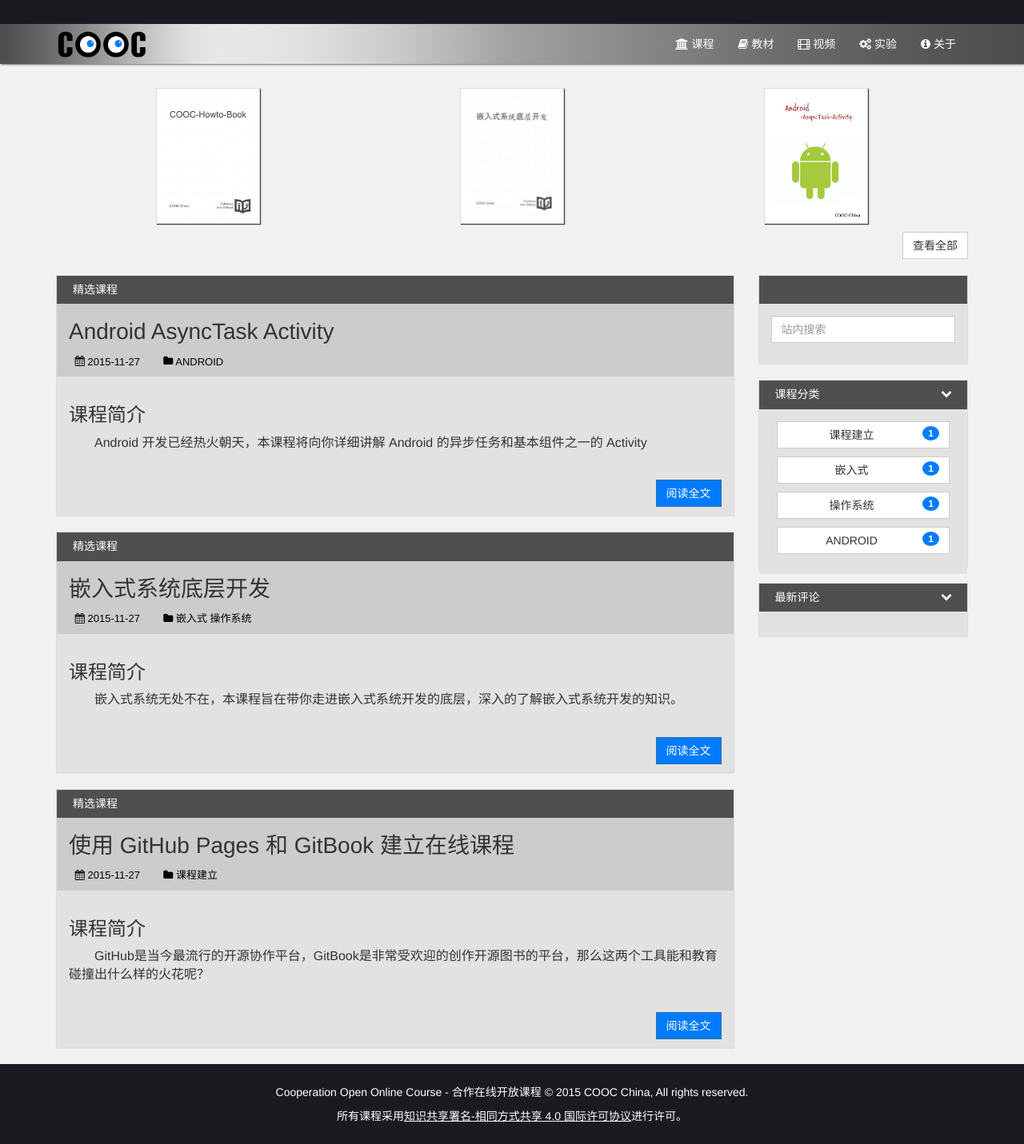
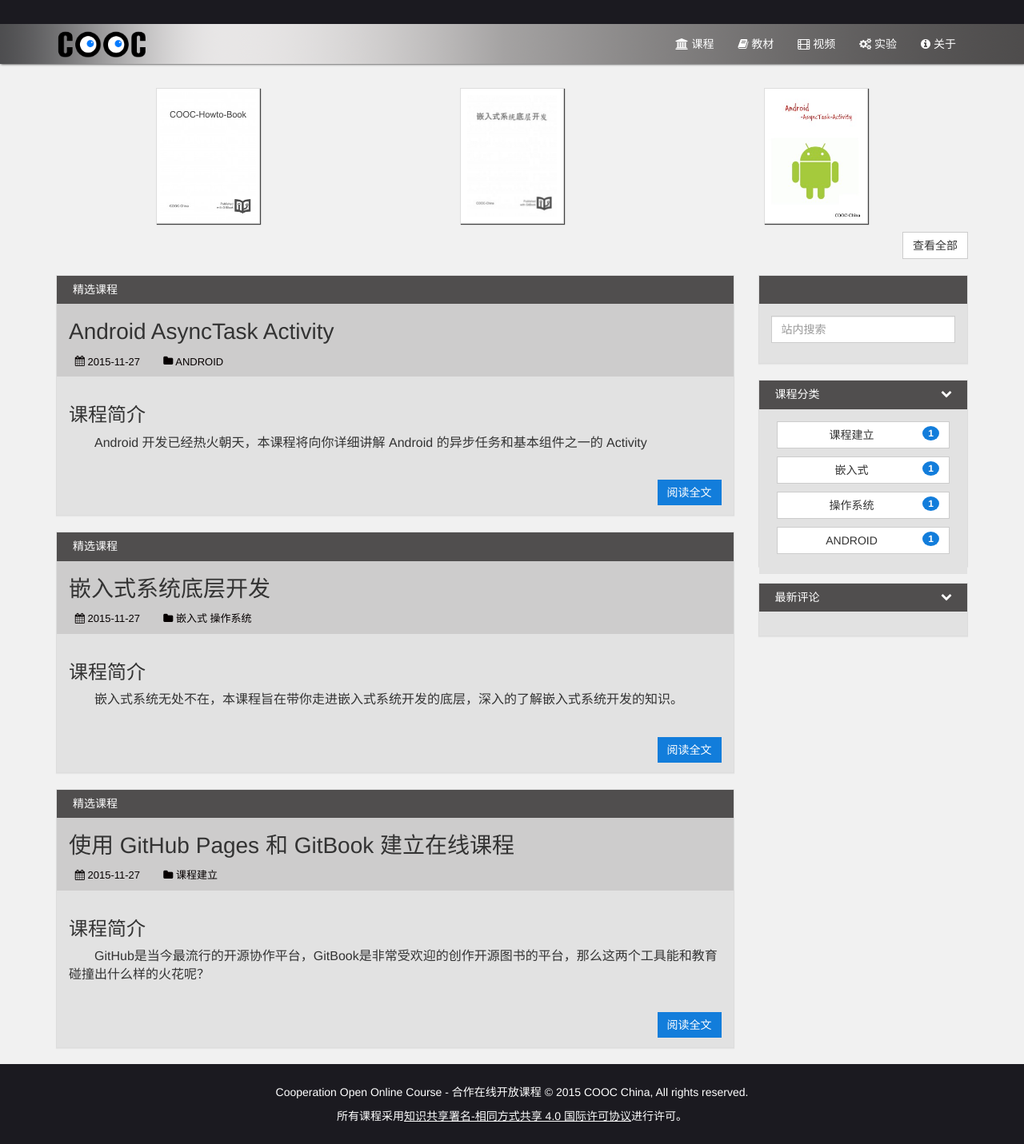
Before and after one commit to COOC-China/cooc-china.github.io, a Jekyll site: the page built from index.md, in a window 1280 px wide. Shown: the whole page at 80% size. Built offline with Jekyll 4.4.1, drawn with Linux system fonts in a browser that asks for light colours; comment, search, counter and statistics services are not loaded.

Commit message:
changed color
Signed-off-by: XieQirong <ngxieqirong@gmail.com>

```diff
--- a/assets/_sass/_sidebar.scss
+++ b/assets/_sass/_sidebar.scss
@@ -45,7 +45,7 @@
                     width: 100%;
                     white-space: normal;
                     .badge {
-                        background-color: #007bff;
+                        background-color: #127ddb;
                         border-radius: 50% !important;
                         float: right;
                     }
--- a/assets/css/main.min.scss
+++ b/assets/css/main.min.scss
@@ -46,7 +46,7 @@
     .panel-body,.panel-footer{
         background-color: #e2e2e2;
         #section{
-            background-color: #007bff;
+            background-color: #127ddb;
             display: inline-block;
             padding: 5px;
             color: #fff;
@@ -55,7 +55,9 @@
     .panel-footer{
         min-height: 54px;
         .btn{
-            background-color: #007bff;
+            background-color: #127ddb;
+            outline: none;
+            border: none;
         }
     }
 }
```
